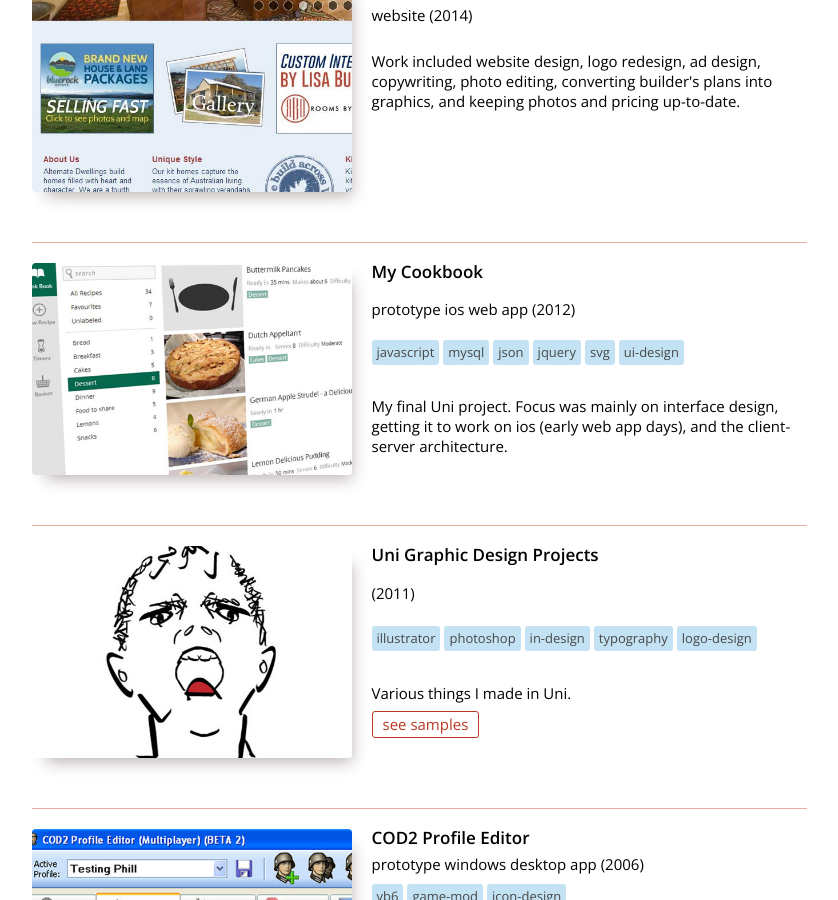
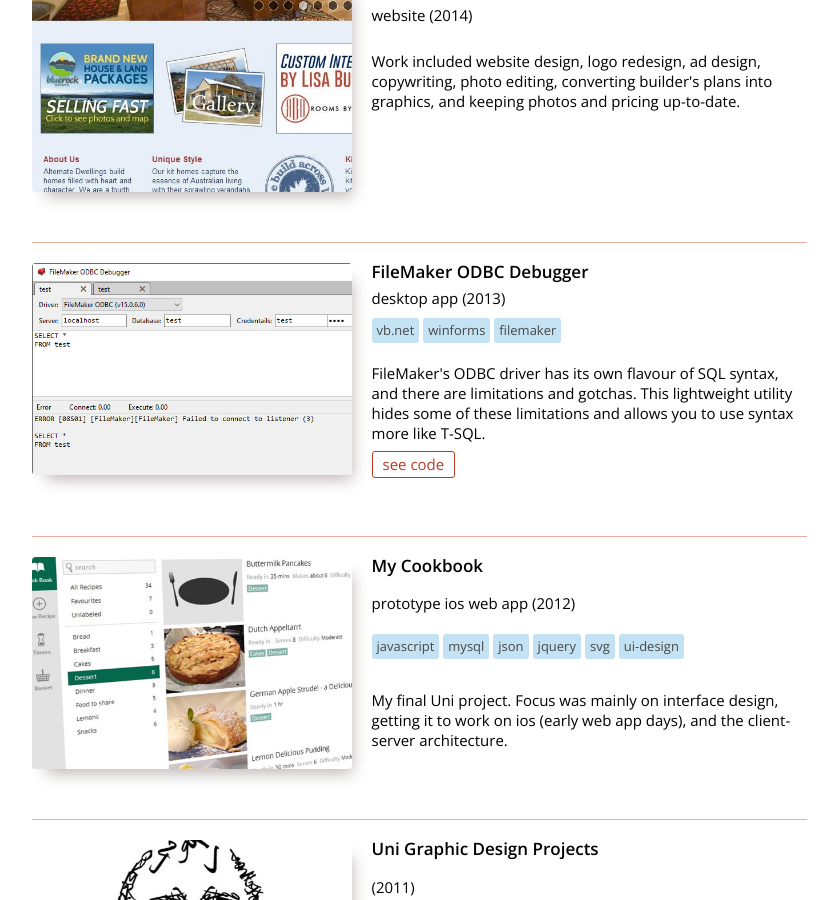
Before and after one commit to CrazyTim/crazytim-portfolio, a Jekyll site: the page built from index.html, in a window 1280 px wide and 900 px high, scrolled down 2782 px. Shown: the whole window, without its empty margins (221-1059 px from the left). Built offline with Jekyll 4.4.1, drawn with Linux system fonts in a browser that asks for light colours.

Commit message:
Add fm odbc debugger project

```diff
--- a/index.html
+++ b/index.html
@@ -172,6 +172,19 @@ layout: null
 
       <div class="item">
         <div class="img">
+          <img src="assets/img/item-img-16.jpg"/>
+        </div>
+        <div class="title">FileMaker ODBC Debugger</div>
+        <div class="platform">desktop app (2013)</div>
+        <div class="tags">vb.net,winforms,filemaker</div>
+        <div class="desc">
+          <p>FileMaker's ODBC driver has its own flavour of SQL syntax, and there are limitations and gotchas. This lightweight utility hides some of these limitations and allows you to use syntax more like T-SQL.</p>
+          <a class="demo" href="https://github.com/CrazyTim/fm-odbc-debugger">see code</a>
+        </div>
+      </div>
+
+      <div class="item">
+        <div class="img">
           <img src="assets/img/item-img-02.jpg"/>
         </div>
         <div class="title">My Cookbook</div>
```
Also changed, not shown: assets/img/item-img-16.jpg (added).
